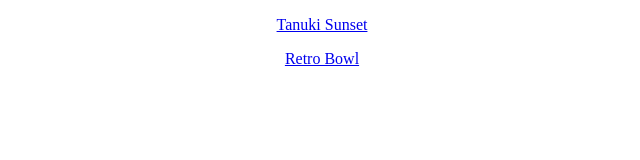
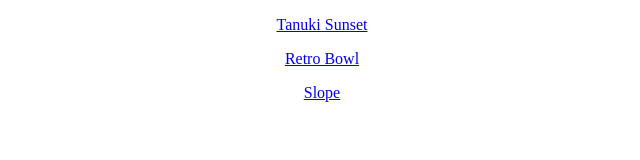
Before and after one commit to miner8498/Trutle, a plain HTML site: page index.html in a window 1280 px wide. Shown: the full height of the page, 318-958 px from the left. Drawn offline with Linux system fonts and the light colour scheme.

Commit message:
Update index.html

```diff
--- a/index.html
+++ b/index.html
@@ -22,6 +22,10 @@
     <p class="body" > Retro Bowl </p>
 </a>
 
+<a href="https://miner8498.github.io/Slope-Game/">
+    <p class="body" > Slope </p>
+    </a>
+
 
 </body>
 </html>
```
